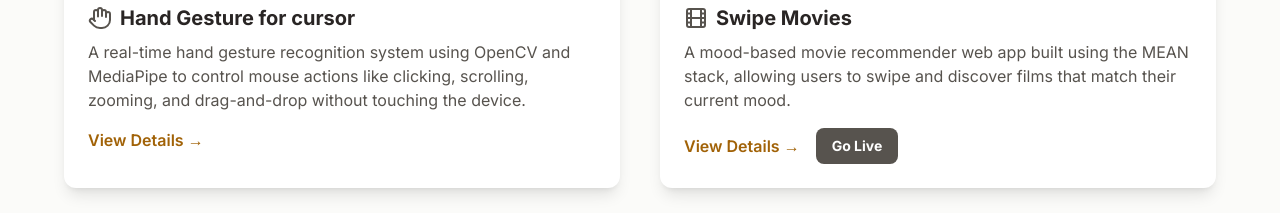
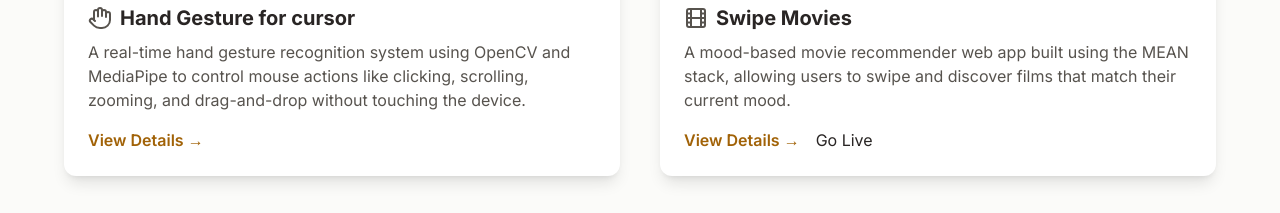
Before and after one commit to saikomal5551/saikomal5551.github.io, a plain HTML site: page index.html in a window 1280 px wide. Shown: the part 2980-3193 px from the top of the page. Drawn offline with nearby package versions, Linux system fonts and the light colour scheme; animation ran at ten frames a second.

Commit message:
index.html

```diff
--- a/index.html
+++ b/index.html
@@ -267,7 +267,7 @@
                     <p class="text-stone-600 mb-4">A mood-based movie recommender web app built using the MEAN stack, allowing users to swipe and discover films that match their current mood.</p>
                     <div class="flex items-center space-x-4 mt-4">
                         <a href="https://github.com/saikomal5551/swipe-movies" target="_blank" rel="noopener noreferrer" class="text-[var(--secondary-color)] font-semibold group-hover:underline">View Details &rarr;</a>
-                        <a href="https://notraman.github.io/swipemovies/" target="_blank" rel="noopener noreferrer" class="inline-block bg-[var(--primary-color)] text-white text-sm font-bold px-4 py-2 rounded-lg hover:bg-stone-600 transition-all duration-300">Go Live</a>
+                        <a href="https://swipemoviesx.vercel.app/">Go Live</a>
                     </div>
                 </div>
             </div>
```
